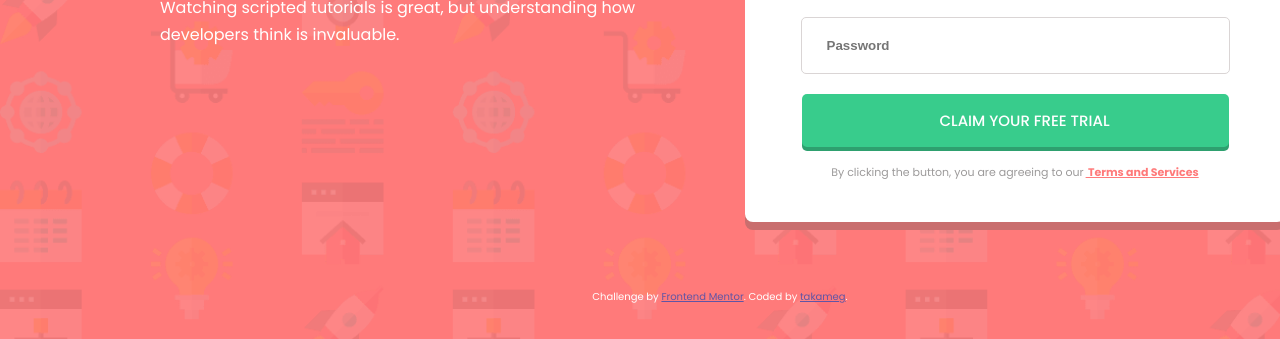
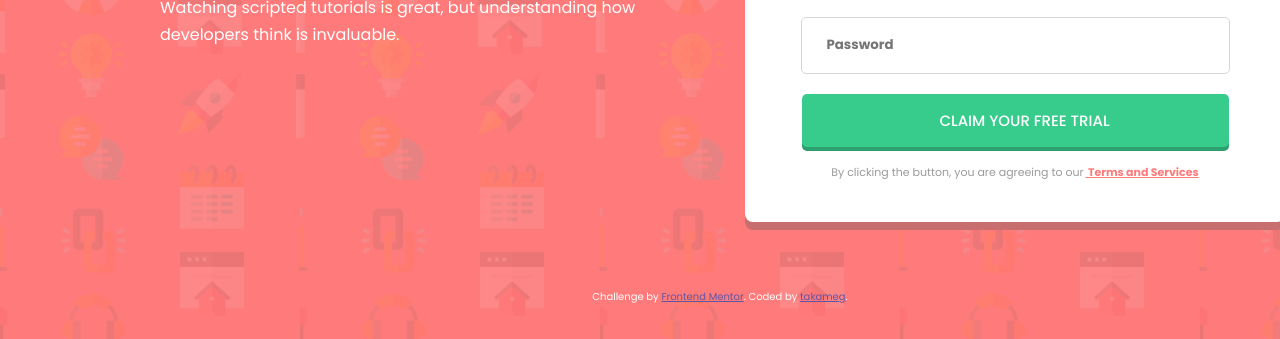
Before and after one commit to takameg/intro_component_with_sign_up_form, a plain HTML site: page index.html in a window 1280 px wide. Shown: the part 461-800 px from the top of the page. Drawn offline with Linux system fonts and the light colour scheme.

Commit message:
amended background, hover and font

```diff
--- a/style.css
+++ b/style.css
@@ -2,16 +2,19 @@ body {
   margin: 0;
   padding: 0;
   font-family: 'Poppins', sans-serif;
+  background-image: url("images/bg-intro-mobile.png");
+  background-size: contain;
+  background-color: #ff7a7a;
 }
 
 .container {
   width: 375px;
   margin: 0 auto;
   padding: 0 auto;
-  background-image: url("images/bg-intro-mobile.png");
+  /* background-image: url("images/bg-intro-mobile.png");
   background-size: cover;
   background-repeat: no-repeat;
-  background-color: #ff7a7a;
+  background-color: #ff7a7a;*/
   text-align: center;
   color: white;
 }
@@ -59,6 +62,7 @@ input, button {
   border: 0.5px solid #cac7c7;
   border-radius: 5px;
   padding-left: 25px;
+  font-family: 'Poppins', sans-serif;
 }
 
 input:focus, button:focus {
@@ -101,6 +105,10 @@ button {
   font-weight: 500;
   font-size: 15px;
   box-shadow: 0px 4px 0 #2ea06f;
+}
+
+button:hover {
+  background-color: #5de7ab;
 }
 
 button:active {
@@ -148,9 +156,6 @@ footer {
     display: grid;
     grid-template-columns: 720px 720px;
     grid-template-rows: 750px 50px;
-    background-image: url("images/bg-intro-desktop.png");
-    background-size: cover;
-    background-repeat: no-repeat;
   }
 
   .left, .right, .attribution {
```
